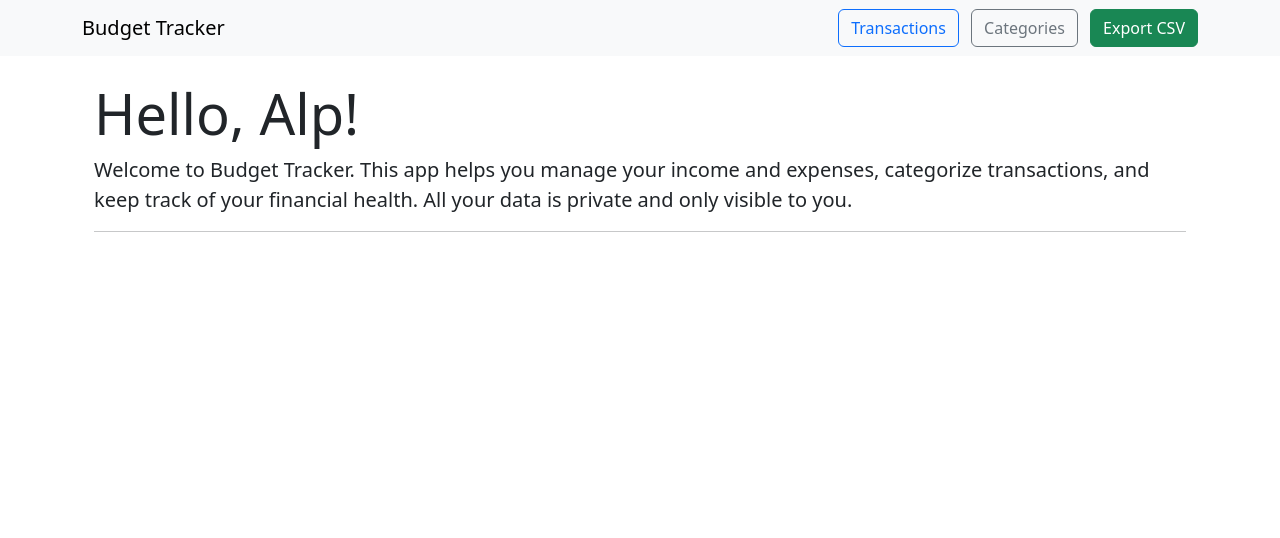
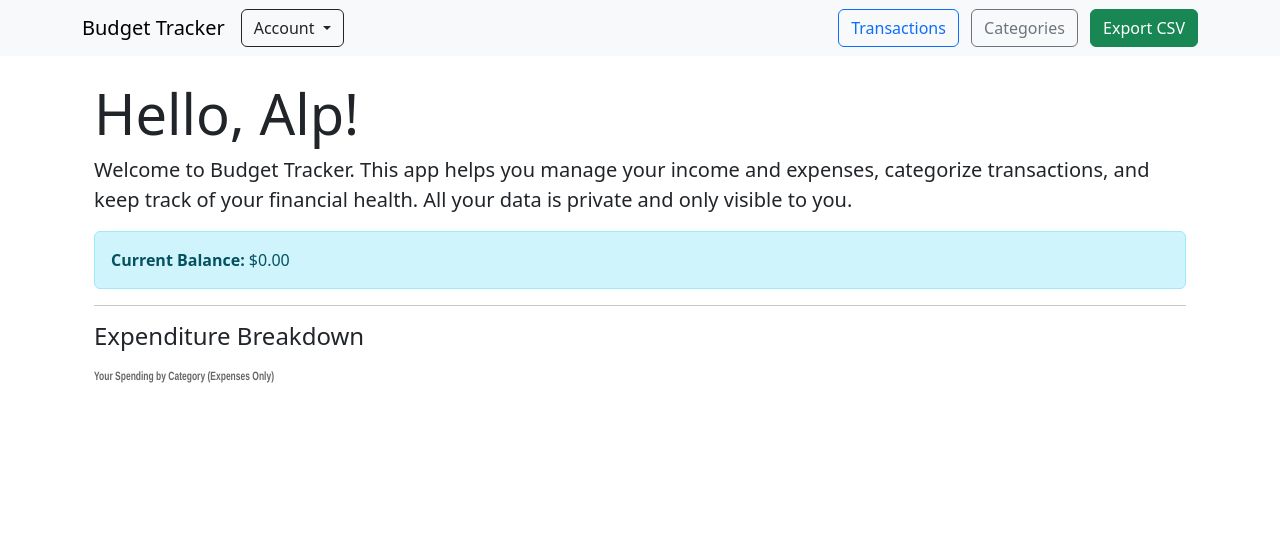
Before and after one commit to aabaghirov/Budget-Tracker-IA, a Flask app: page /dashboard in a window 1280 px wide. Shown: the top 538 px of the page. Run offline with Flask 3, Linux system fonts and the light colour scheme; a user stored in the database is signed in; data comes from the database, SQL or seed files in the repository; both versions use the stored data as it was before the commit.

Commit message:
Added pie chart visualization, improved dashboard, and created pytest test file

```diff
--- a/app.py
+++ b/app.py
@@ -109,8 +109,18 @@
     income = db.session.query(db.func.sum(Transaction.amount)).filter(Transaction.amount > 0, Transaction.user_id == current_user.id).scalar() or 0.0
     expenses = db.session.query(db.func.sum(Transaction.amount)).filter(Transaction.amount < 0, Transaction.user_id == current_user.id).scalar() or 0.0
     recent = Transaction.query.filter_by(user_id=current_user.id).order_by(Transaction.date.desc()).limit(10).all()
-    print("DEBUG:", income, expenses, len(recent))
-    return render_template('index.html', income=income, expenses=expenses, recent=recent)
+    balance = db.session.query(db.func.sum(Transaction.amount)).filter(Transaction.user_id == current_user.id).scalar() or 0.0
+
+    # Calculate expenditures by category for pie chart
+    category_expenses = db.session.query(Category.name, db.func.sum(Transaction.amount))\
+        .join(Transaction, Transaction.category_id == Category.id)\
+        .filter(Transaction.user_id == current_user.id, Transaction.amount < 0)\
+        .group_by(Category.name).all()
+    chart_labels = [cat for cat, amt in category_expenses]
+    chart_data = [abs(amt) for cat, amt in category_expenses]
+
+    print("DEBUG:", income, expenses, balance, len(recent), chart_labels, chart_data)
+    return render_template('index.html', income=income, expenses=expenses, balance=balance, recent=recent, chart_labels=chart_labels, chart_data=chart_data)
 
 @app.route('/transactions')
 @login_required
--- a/templates/base.html
+++ b/templates/base.html
@@ -9,8 +9,24 @@
 </head>
 <body>
 <nav class="navbar navbar-expand-lg navbar-light bg-light mb-4">
-  <div class="container">
-  <a class="navbar-brand" href="{{ url_for('root') }}">Budget Tracker</a>
+  <div class="container d-flex align-items-center justify-content-between">
+    <div class="d-flex align-items-center">
+      <a class="navbar-brand me-3" href="{{ url_for('root') }}">Budget Tracker</a>
+      <!-- Account Dropdown -->
+      {% if current_user.is_authenticated %}
+      <div class="dropdown">
+        <button class="btn btn-outline-dark dropdown-toggle" type="button" id="accountDropdown" data-bs-toggle="dropdown" aria-expanded="false">
+          Account
+        </button>
+        <ul class="dropdown-menu" aria-labelledby="accountDropdown">
+          <li><span class="dropdown-item-text">Logged in as <strong>{{ current_user.username }}</strong></span></li>
+          <li><hr class="dropdown-divider"></li>
+          <li><a class="dropdown-item" href="{{ url_for('logout') }}">Sign Out</a></li>
+          <li><a class="dropdown-item" href="{{ url_for('login') }}">Switch Account</a></li>
+        </ul>
+      </div>
+      {% endif %}
+    </div>
     <div>
       <a class="btn btn-outline-primary me-2" href="{{ url_for('transactions') }}">Transactions</a>
       <a class="btn btn-outline-secondary me-2" href="{{ url_for('categories_view') }}">Categories</a>
--- a/templates/index.html
+++ b/templates/index.html
@@ -3,8 +3,51 @@
 <div class="container mt-4">
 	<h1 class="display-4">Hello, {{ current_user.username }}!</h1>
 	<p class="lead">Welcome to Budget Tracker. This app helps you manage your income and expenses, categorize transactions, and keep track of your financial health. All your data is private and only visible to you.</p>
+	<div class="alert alert-info mt-3" role="alert">
+		<strong>Current Balance:</strong> ${{ '%.2f'|format(balance) }}
+	</div>
 	<hr>
+
+	<!-- Pie Chart for expenditures -->
+	<div class="mb-4">
+		<h4>Expenditure Breakdown</h4>
+	<canvas id="expensePieChart" style="width:180px; height:180px;"></canvas>
+	</div>
+
 	<!-- Existing dashboard buttons and content will appear below -->
 	{{ super() }}
 </div>
+
+{% block scripts %}
+<script src="https://cdn.jsdelivr.net/npm/chart.js"></script>
+<script>
+	const chartLabels = {{ chart_labels|tojson|safe }};
+	const chartData = {{ chart_data|tojson|safe }};
+	const ctx = document.getElementById('expensePieChart').getContext('2d');
+	const expensePieChart = new Chart(ctx, {
+		type: 'pie',
+		data: {
+			labels: chartLabels,
+			datasets: [{
+				data: chartData,
+				backgroundColor: [
+					'#FF6384', '#36A2EB', '#FFCE56', '#4BC0C0', '#9966FF', '#FF9F40'
+				],
+			}]
+		},
+		options: {
+			responsive: false,
+			plugins: {
+				legend: {
+					position: 'bottom',
+				},
+				title: {
+					display: true,
+					text: 'Your Spending by Category (Expenses Only)'
+				}
+			}
+		}
+	});
+</script>
 {% endblock %}
+{% endblock %}
```
Also changed, not shown: test_app.py (added, +51 -0 lines), budget.db.
